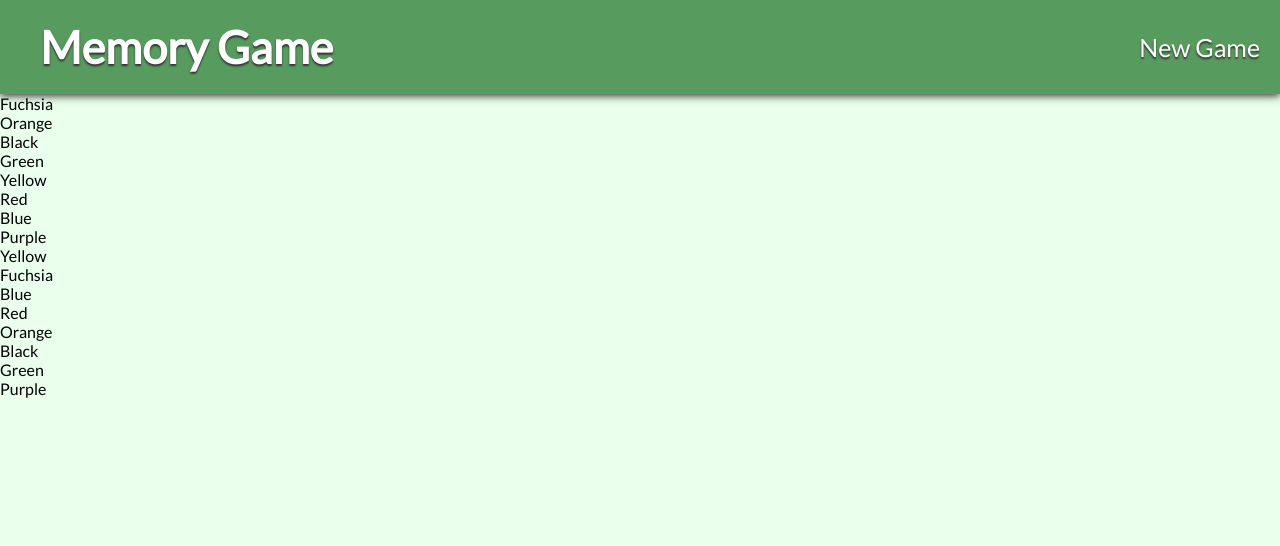
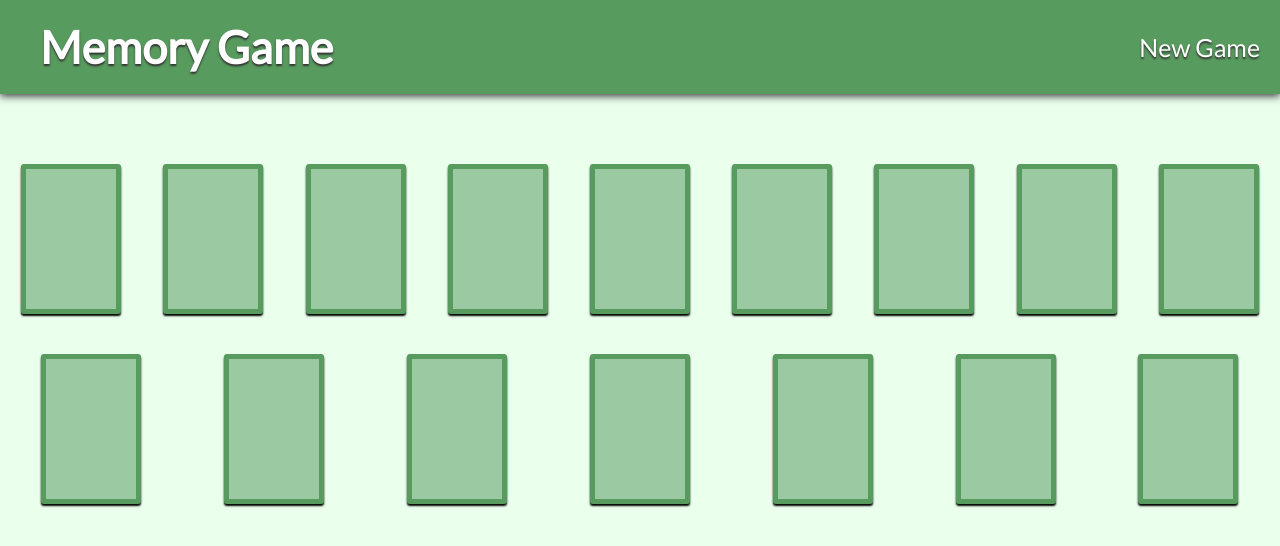
Before and after one commit to impomales/Memory-Game, a React (Create React App) app: page / in a window 1280 px wide. Shown: the top 546 px of the page. Built offline with nearby package versions, Linux system fonts and the light colour scheme.

Commit message:
can flip cards over

```diff
--- a/src/App.css
+++ b/src/App.css
@@ -0,0 +1,7 @@
+.cardList {
+    margin-top: 50px;
+    display: flex;
+    justify-content: space-around;
+    align-content: space-around;
+    flex-wrap: wrap;
+}
--- a/src/App.js
+++ b/src/App.js
@@ -6,36 +6,62 @@ import './App.css';
 class App extends Component {
   constructor(props) {
     super(props);
+    /*
+      cards: [
+        {
+          color: '#ccc',
+          isFaceUp: false,
+          isMatched: false
+        }
+      ]
+    */
     this.state = {
       cards: this.getCards()
     };
 
     this.getCards = this.getCards.bind(this);
+    this.flipCard = this.flipCard.bind(this);
   }
 
   // returns an array of color pairs in random order.
   getCards() {
     let cards = [];
     let colors = this.props.colors.concat(this.props.colors);
-    const NUM_CARDS = colors.length * 2;
+    const NUM_CARDS = colors.length;
 
     for (let i = 0; i < NUM_CARDS; i++) {
       let randomIndx = Math.floor(Math.random() * colors.length);
-      cards.push(colors[randomIndx]);
+      let cardObjct = {
+        id: i,
+        color: colors[randomIndx],
+        isFaceUp: false,
+        isMatched: false
+      };
+      cards.push(cardObjct);
       colors.splice(randomIndx, 1);
     }
     return cards;
   }
 
+  // flip card with id.
+  flipCard(id) {
+    let cards = this.state.cards.slice();
+    cards[id] = Object.assign({}, cards[id]);
+    cards[id].isFaceUp = !cards[id].isFaceUp;
+    this.setState({cards});
+  }
+
   render() {
     const cards = this.state.cards.map((card, index) => (
-      <Card key={index} card={card}/>
+      <Card key={index} {...card} flipCard={this.flipCard}/>
     ));
 
     return (
       <div>
         <Header />
-        { cards }
+        <div className='cardList'>
+          { cards }
+        </div>
       </div>
     );
   }
@@ -43,8 +69,8 @@ class App extends Component {
 
 App.defaultProps = {
   colors: [
-    "Black","Blue","Red","Green",
-    "Orange","Fuchsia","Purple","Yellow"
+    "#98cec7","#166dba","#b72817","#75ba16",
+    "#ba7016","#e886d5","#4716ba","#bab116"
   ]
 };
 
--- a/src/Card.css
+++ b/src/Card.css
@@ -0,0 +1,22 @@
+.card {
+    width: 100px;
+    height: 150px;
+    border: 5px solid #589b5e;
+    border-radius: 3px;
+    box-sizing: border-box;
+    box-shadow: 0px 2px 2px black;
+    margin: 20px;
+    cursor: pointer;
+    transition: transform 0.15s,
+                box-shadow 0.15s;
+}
+
+.card:hover {
+    transform: translateY(-4px);
+    box-shadow: 0px 4px 4px 2px #444;
+}
+
+.card:active {
+    box-shadow: none;
+    transform: translateY(2px);
+}
--- a/src/Card.js
+++ b/src/Card.js
@@ -1,5 +1,19 @@
 import React from 'react';
+import './Card.css';
 
-const Card = (props) => (<div>{props.card}</div>);
+const Card = (props) => {
+    const { color, isFaceUp } = props;
+    let cardStyle = {
+        backgroundColor: isFaceUp ? color : '#9bc9a1'
+    };
+
+    return (
+        <div
+            style={cardStyle}
+            className="card"
+            onClick={() => props.flipCard(props.id)}>
+        </div>
+    );
+};
 
 export default Card;
--- a/src/Header.css
+++ b/src/Header.css
@@ -19,7 +19,7 @@
 }
 
 .header-newGame:hover {
-    text-shadow: 0px 4px 8px #333;
+    text-shadow: 4px 4px 8px #333;
     transform: translateY(-4px);
     font-size: 30px;
 }
```
